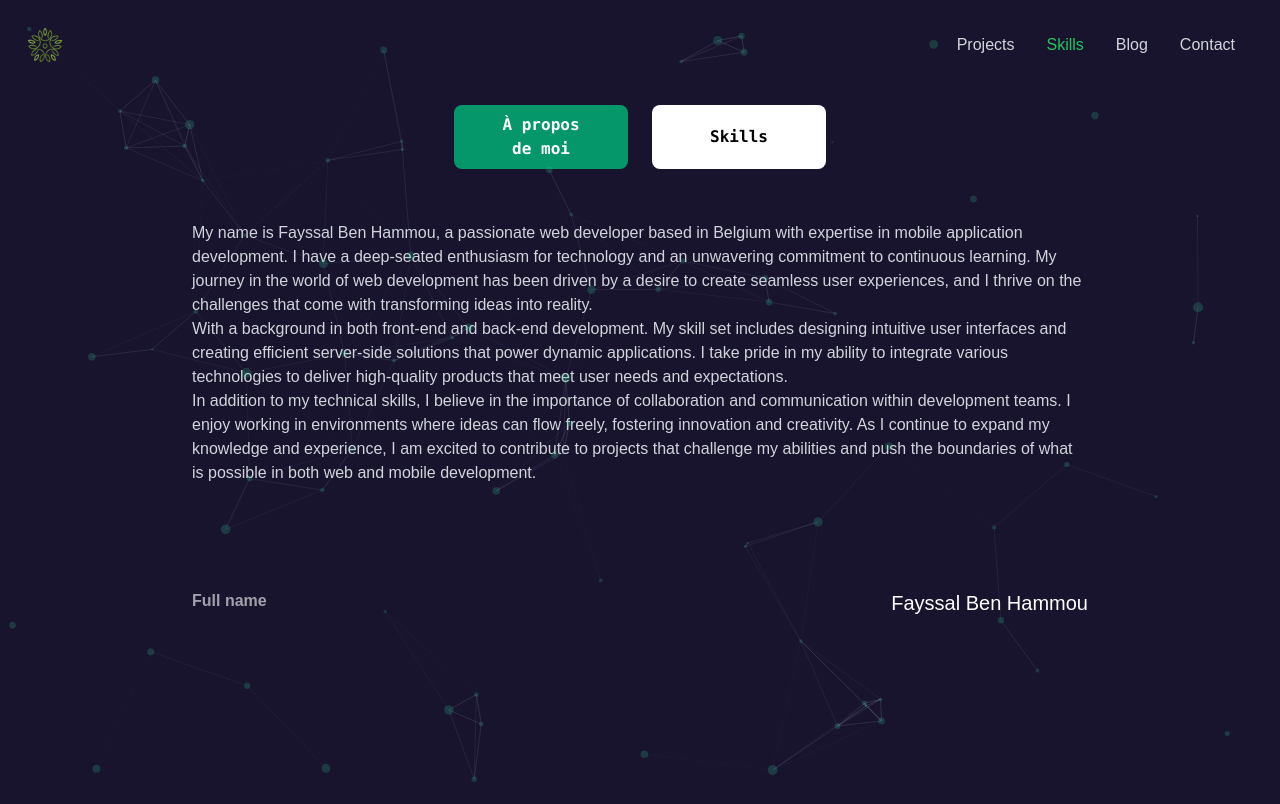
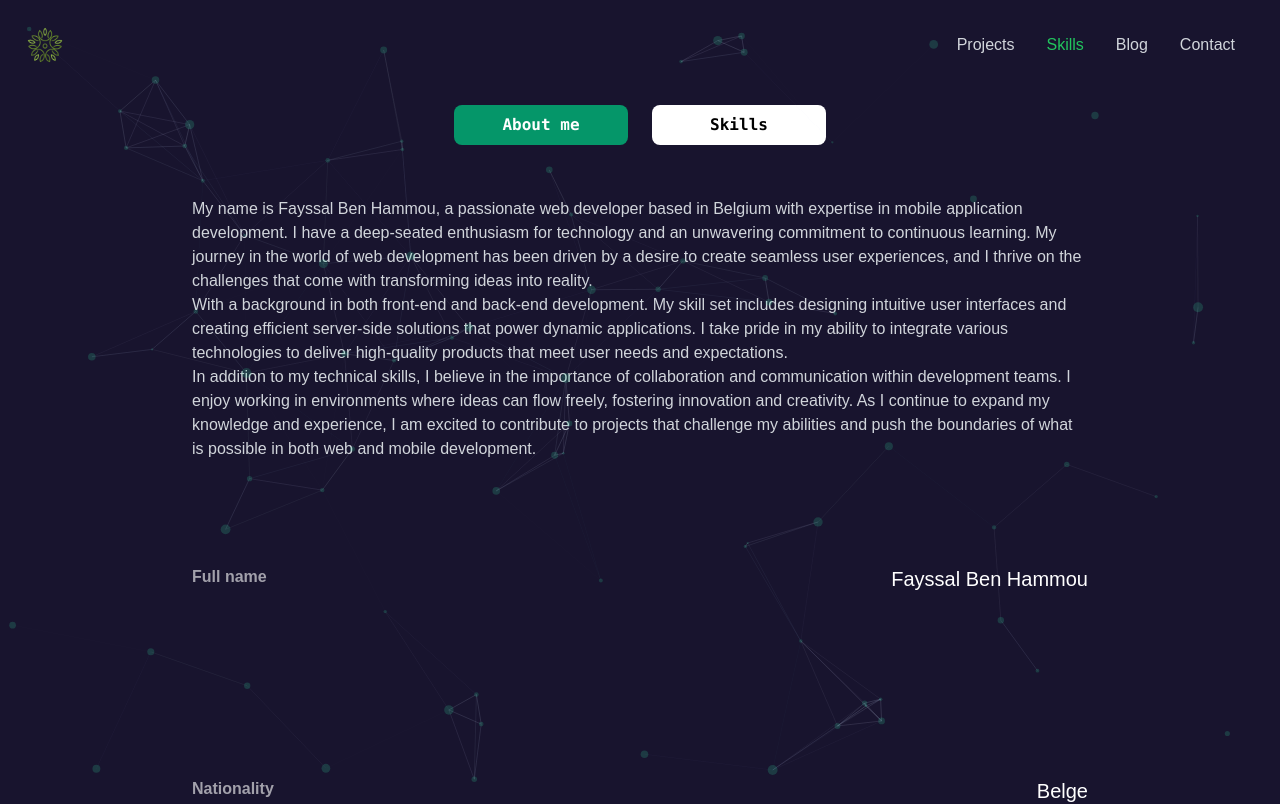
Before and after one commit to patassel/portfolio_web, a Next.js app: page /skills in a window 1280 px wide. Shown: the top 804 px of the page. Built offline with nearby package versions, Linux system fonts and the light colour scheme.

Commit message:
fix: word translation in english

```diff
--- a/src/app/skills/page.tsx
+++ b/src/app/skills/page.tsx
@@ -47,7 +47,7 @@ import { Bitcoin, Cloud, Shell } from "lucide-react";
 
 // Informations personnelles
 const aboutInfo = {
-  title: "À propos de moi",
+  title: "About me",
   description:
     "<p>My name is Fayssal Ben Hammou, a passionate web developer based in Belgium with expertise in mobile application development. I have a deep-seated enthusiasm for technology and an unwavering commitment to continuous learning. My journey in the world of web development has been driven by a desire to create seamless user experiences, and I thrive on the challenges that come with transforming ideas into reality.</p> <p>With a background in both front-end and back-end development. My skill set includes designing intuitive user interfaces and creating efficient server-side solutions that power dynamic applications. I take pride in my ability to integrate various technologies to deliver high-quality products that meet user needs and expectations.</p> <p>In addition to my technical skills, I believe in the importance of collaboration and communication within development teams. I enjoy working in environments where ideas can flow freely, fostering innovation and creativity. As I continue to expand my knowledge and experience, I am excited to contribute to projects that challenge my abilities and push the boundaries of what is possible in both web and mobile development.</p>",
   info: [
@@ -245,7 +245,7 @@ export default function Page() {
                 : "bg-white text-black"
             } hover:bg-emerald-600 hover:text-white`}
           >
-            À propos de moi
+            About me
           </TabsTrigger>
           <TabsTrigger
             value="skills"
```
